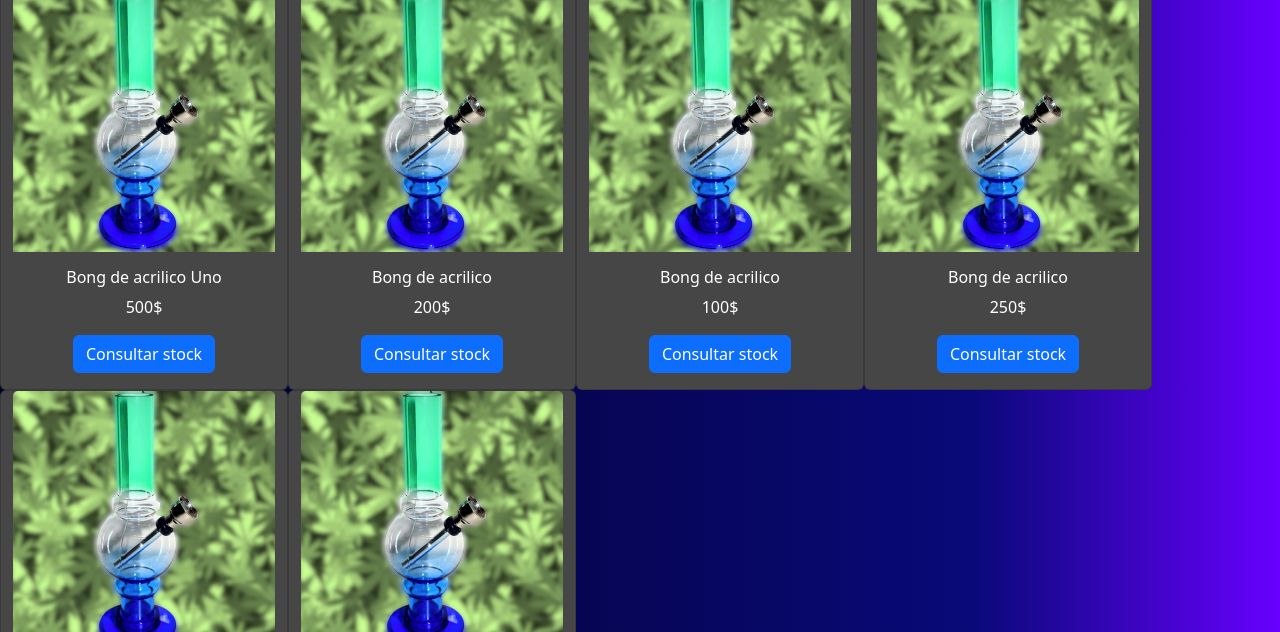
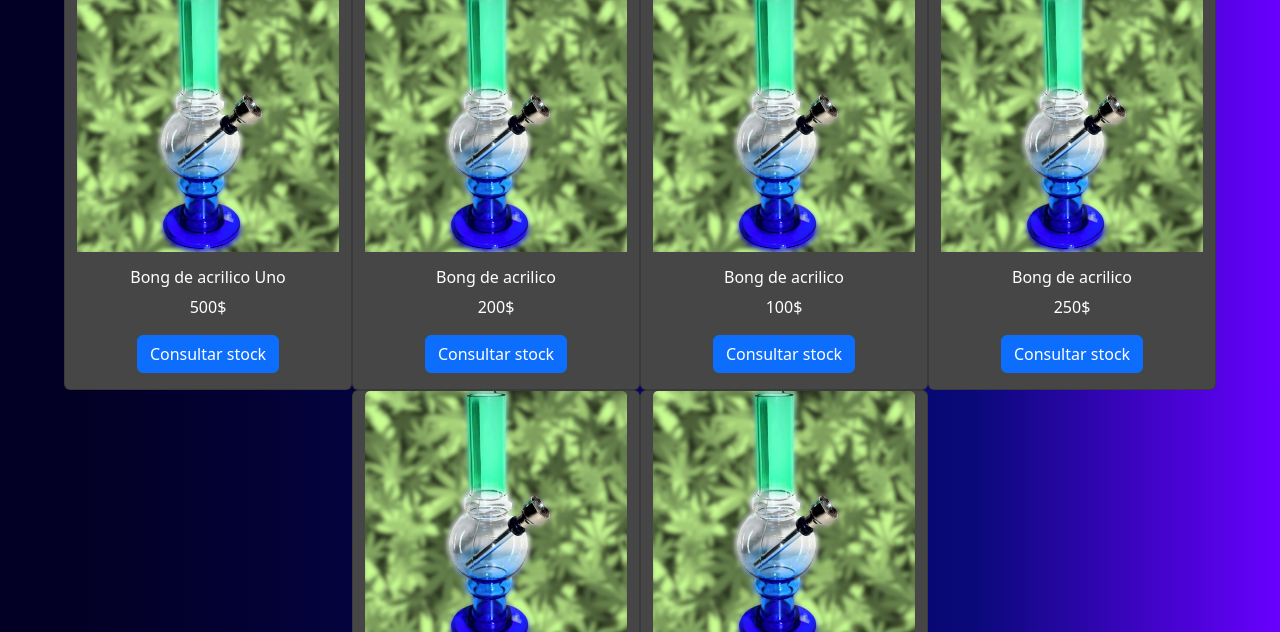
Before and after one commit to Demiid2/el9growshop, a plain HTML site: page views/productos.html in a window 1280 px wide. Shown: the part 123-755 px from the top of the page. Drawn offline with nearby package versions, Linux system fonts and the light colour scheme.

Commit message:
added bootstrap grid system

```diff
--- a/estilos.css
+++ b/estilos.css
@@ -22,7 +22,6 @@ body {
 
 .carouselBs {
     width: 40%;
-    max-height: 400px;
     text-align: center;
 }
 .text-center{
@@ -47,6 +46,9 @@ footer li{
     display: inline-block;
     list-style: none;
 }
+.card{
+    width: 18rem;
+}
 footer li a{
     margin-left: 1rem;
     text-decoration: none;
--- a/views/productos.html
+++ b/views/productos.html
@@ -50,10 +50,10 @@
             </div>
         </nav>
     </header>
-    <main class="container-fluid text-center">
+    <main class="container-fluid text-center d-grid">
         <h1 class="text-white">Todo en rebaja.</h1>
-        <div class="row animate__animated animate__backInUp">
-            <div class="card" style="width: 18rem;">
+        <div class="row animate__animated animate__backInUp justify-content-center">
+            <div class="card col-3">
                 <img class="card-img-top" src="../img/productos/bong-acrilico.png" alt="Bong de acrilico" />
                 <div class="card-body">
                     <h5 class="card-title">Bong de acrilico Uno</h5>
@@ -61,7 +61,7 @@
                     <a href="#" class="btn btn-primary">Consultar stock</a>
                 </div>
             </div>
-            <div class="card" style="width: 18rem;">
+            <div class="card col-3">
                 <img class="card-img-top" src="../img/productos/bong-acrilico.png" alt="Bong de acrilico" />
                 <div class="card-body">
                     <h5 class="card-title">Bong de acrilico</h5>
@@ -69,7 +69,7 @@
                     <a href="#" class="btn btn-primary">Consultar stock</a>
                 </div>
             </div>
-            <div class="card" style="width: 18rem;">
+            <div class="card col-3">
                 <img class="card-img-top" src="../img/productos/bong-acrilico.png" alt="Bong de acrilico" />
                 <div class="card-body">
                     <h5 class="card-title">Bong de acrilico</h5>
@@ -77,7 +77,7 @@
                     <a href="#" class="btn btn-primary">Consultar stock</a>
                 </div>
             </div>
-            <div class="card" style="width: 18rem;">
+            <div class="card col-3">
                 <img class="card-img-top" src="../img/productos/bong-acrilico.png" alt="Bong de acrilico" />
                 <div class="card-body">
                     <h5 class="card-title">Bong de acrilico</h5>
@@ -85,7 +85,7 @@
                     <a href="#" class="btn btn-primary">Consultar stock</a>
                 </div>
             </div>
-            <div class="card" style="width: 18rem;">
+            <div class="card col-3">
                 <img class="card-img-top" src="../img/productos/bong-acrilico.png" alt="Bong de acrilico" />
                 <div class="card-body">
                     <h5 class="card-title">Bong de acrilico</h5>
@@ -93,7 +93,7 @@
                     <a href="#" class="btn btn-primary">Consultar stock</a>
                 </div>
             </div>
-            <div class="card" style="width: 18rem;">
+            <div class="card col-3">
                 <img class="card-img-top" src="../img/productos/bong-acrilico.png" alt="Bong de acrilico" />
                 <div class="card-body">
                     <h5 class="card-title">Bong de acrilico</h5>
@@ -101,6 +101,7 @@
                     <a href="#" class="btn btn-primary">Consultar stock</a>
                 </div>
             </div>
+        </div>
     </main>
     <footer>
         <ul class="footer">
```
Also changed, not shown: index.html (+2 -2 lines).
